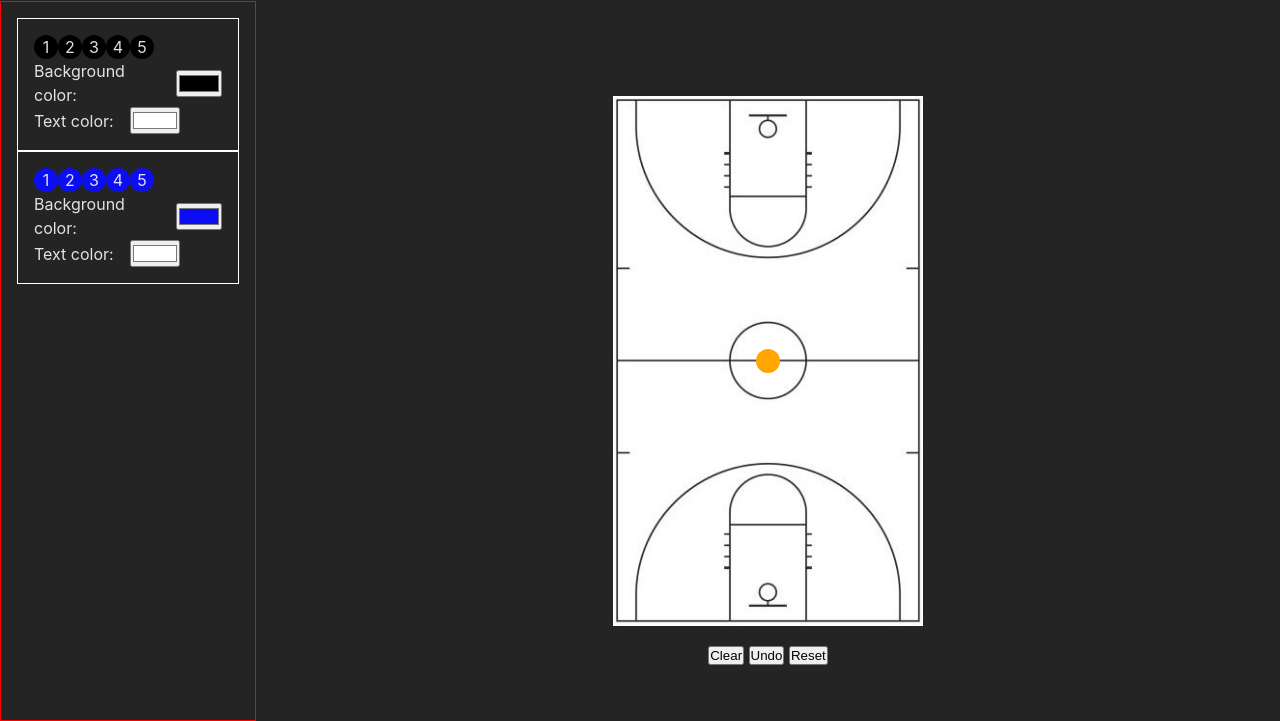
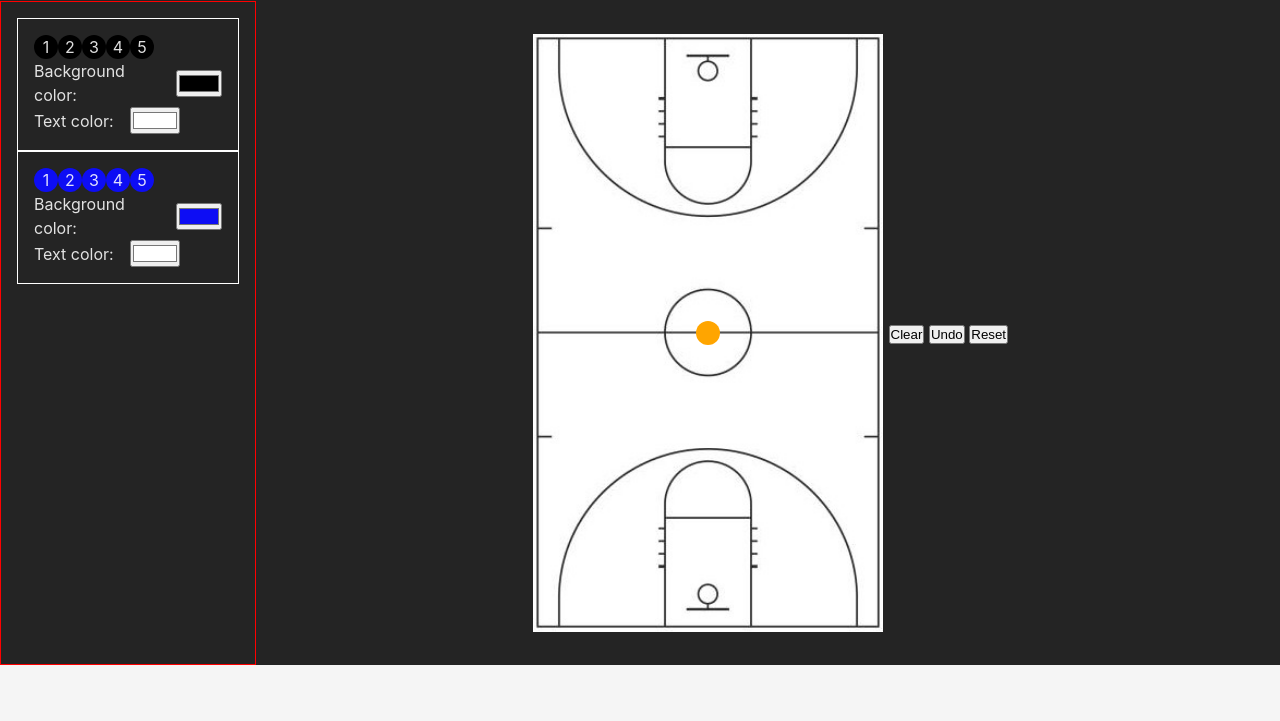
Before and after one commit to SantiG11/tactics-board, a website built with Vite: page index.html in a window 1280 px wide. Shown: the part 79-800 px from the top of the page. Built offline with nearby package versions, Linux system fonts and the light colour scheme.

Commit message:
Small changes in the layout, and resize and load events

```diff
--- a/index.html
+++ b/index.html
@@ -14,12 +14,12 @@
     <main>
       <div id="court">
         <div id="ball" draggable="true"></div>
-        <canvas id="canvas" width="320px" height="550px"> </canvas>
-        <div class="buttons">
-          <button id="clear-btn">Clear</button>
-          <button id="undo-btn">Undo</button>
-          <button id="reset-btn">Reset</button>
-        </div>
+        <canvas id="canvas"> </canvas>
+      </div>
+      <div class="buttons">
+        <button id="clear-btn">Clear</button>
+        <button id="undo-btn">Undo</button>
+        <button id="reset-btn">Reset</button>
       </div>
     </main>
     <aside>
--- a/src/script.js
+++ b/src/script.js
@@ -98,11 +98,10 @@ canvas.addEventListener('mousemove', draw)
 canvas.addEventListener('mouseup', stopDrawing)
 canvas.addEventListener('mouseleave', stopDrawing)
 window.addEventListener('load', () => {
-    resizeCanvas()
-    loadDrawings()
+    handleResize()
 }
 );
-window.addEventListener('resize', () => { resizeCanvas(), loadDrawings() })
+window.addEventListener('resize', () => { handleResize() })
 
 resetBtn.addEventListener('click', resetCanvas)
 clearBtn.addEventListener('click', clearCanvas)
@@ -222,6 +221,13 @@ function redrawCanvas() {
     });
 }
 
+function handleResize() {
+    resizeCanvas();
+    loadDrawings();
+}
+
+
+
 function saveDrawings() {
     localStorage.setItem('basketballTacticsDrawings', JSON.stringify(imageData));
 }
--- a/src/style.css
+++ b/src/style.css
@@ -20,9 +20,10 @@ body {
     "header header header"
     "aside main main"
     "footer footer footer";
-  grid-template-rows: auto 1fr auto;
+  grid-template-rows: 10% 1fr 7%;
   grid-template-columns: 20% 1fr;
   height: 100vh;
+  min-height: 500px;
   margin: 0;
 }
 
@@ -56,6 +57,8 @@ footer {
 
 #court {
   min-height: 350px;
+  height: 90%;
+  max-height: calc(100vh - 20%);
   aspect-ratio: 350 / 580;
   display: flex;
   flex-direction: column;
```
